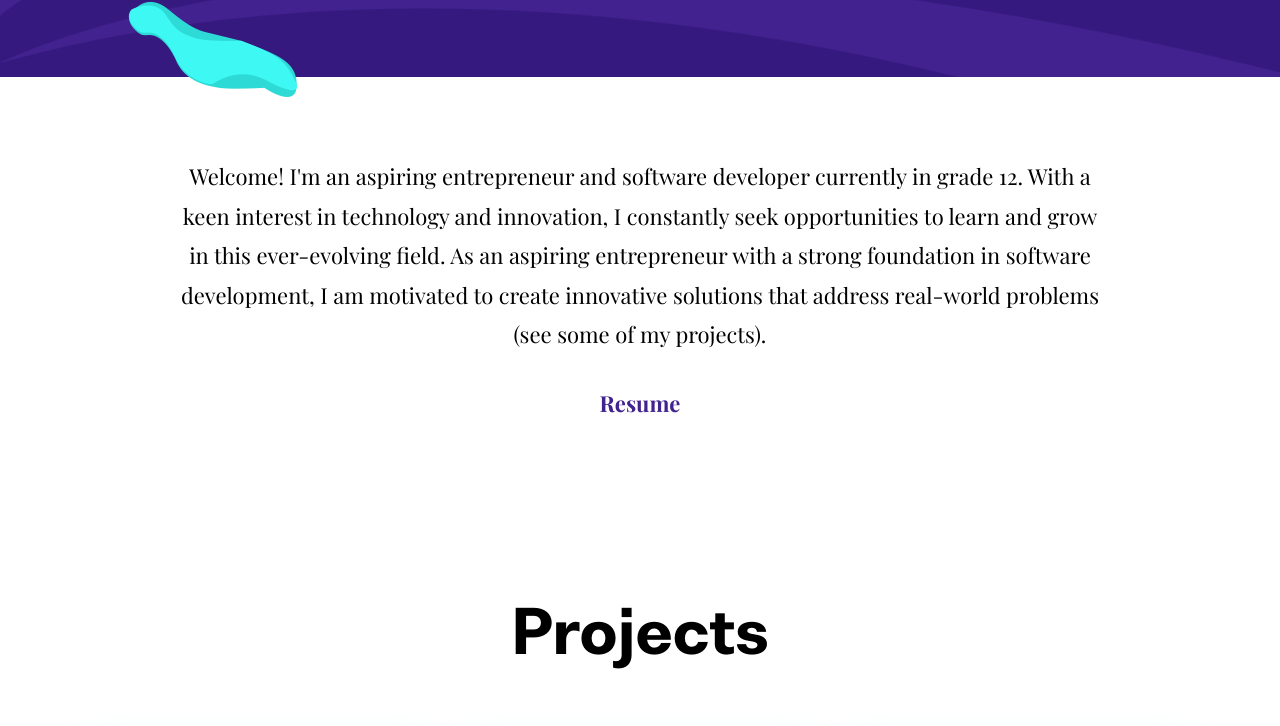
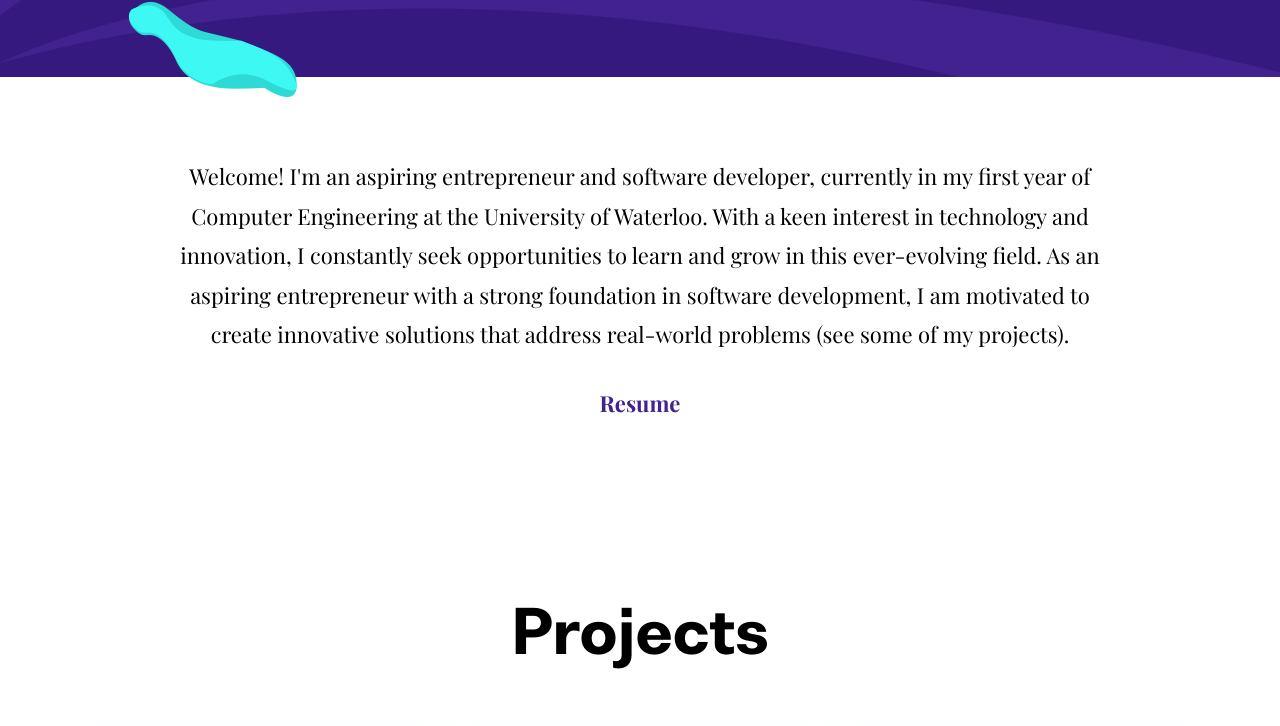
Before and after one commit to Vyom88/vyom88.github.io, a plain HTML site: page index.html in a window 1280 px wide. Shown: the part 809-1535 px from the top of the page. Drawn offline with nearby package versions, Linux system fonts and the light colour scheme.

Commit message:
Update index.html

```diff
--- a/index.html
+++ b/index.html
@@ -110,7 +110,7 @@
     <div class="row">
       <div class="col-lg-10 mx-auto text-center">
         <p class="font-secondary paragraph-lg text-dark">Welcome! I'm an aspiring entrepreneur and software
-          developer currently in grade 12. With a keen interest in technology and innovation, I constantly seek
+          developer, currently in my first year of Computer Engineering at the University of Waterloo. With a keen interest in technology and innovation, I constantly seek
           opportunities to learn and grow in this ever-evolving field. As an aspiring entrepreneur with a strong
           foundation in software development, I am motivated to create innovative solutions that address real-world problems
           (see some of my projects).</p>
```
